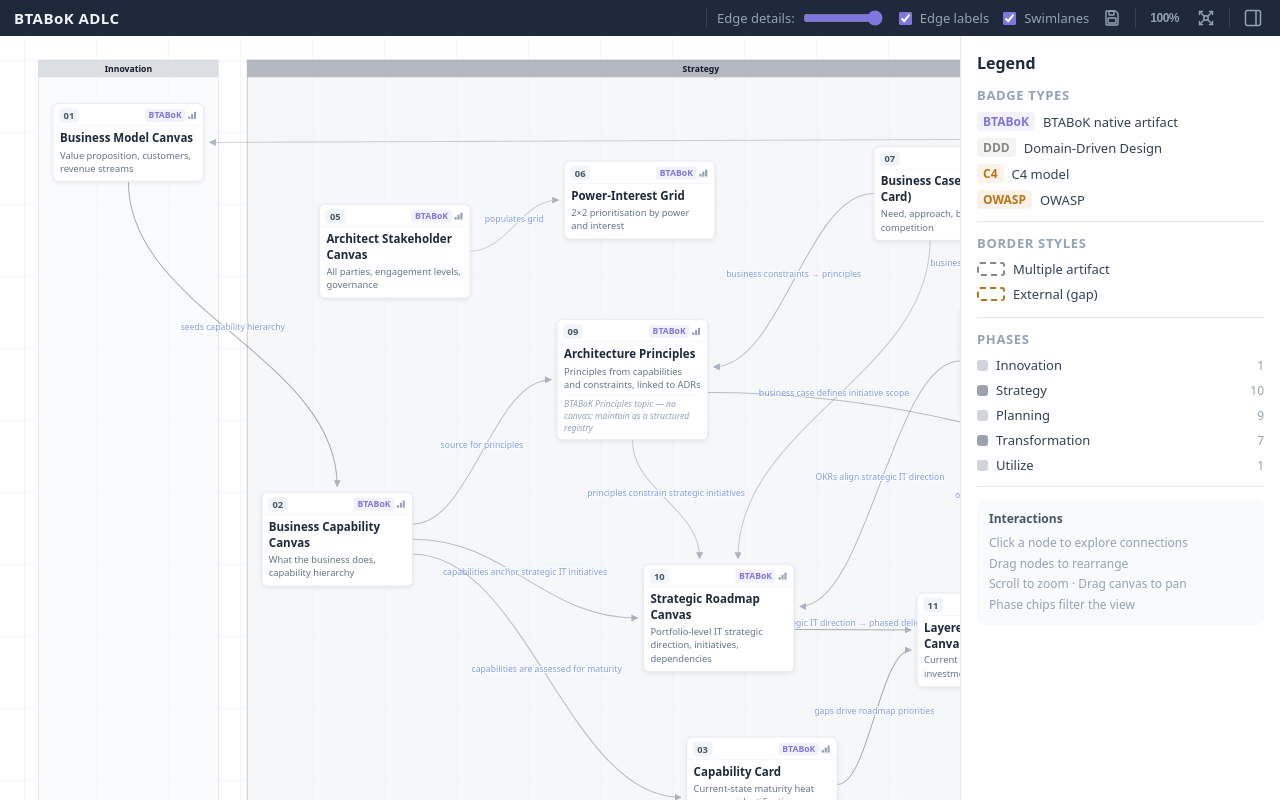
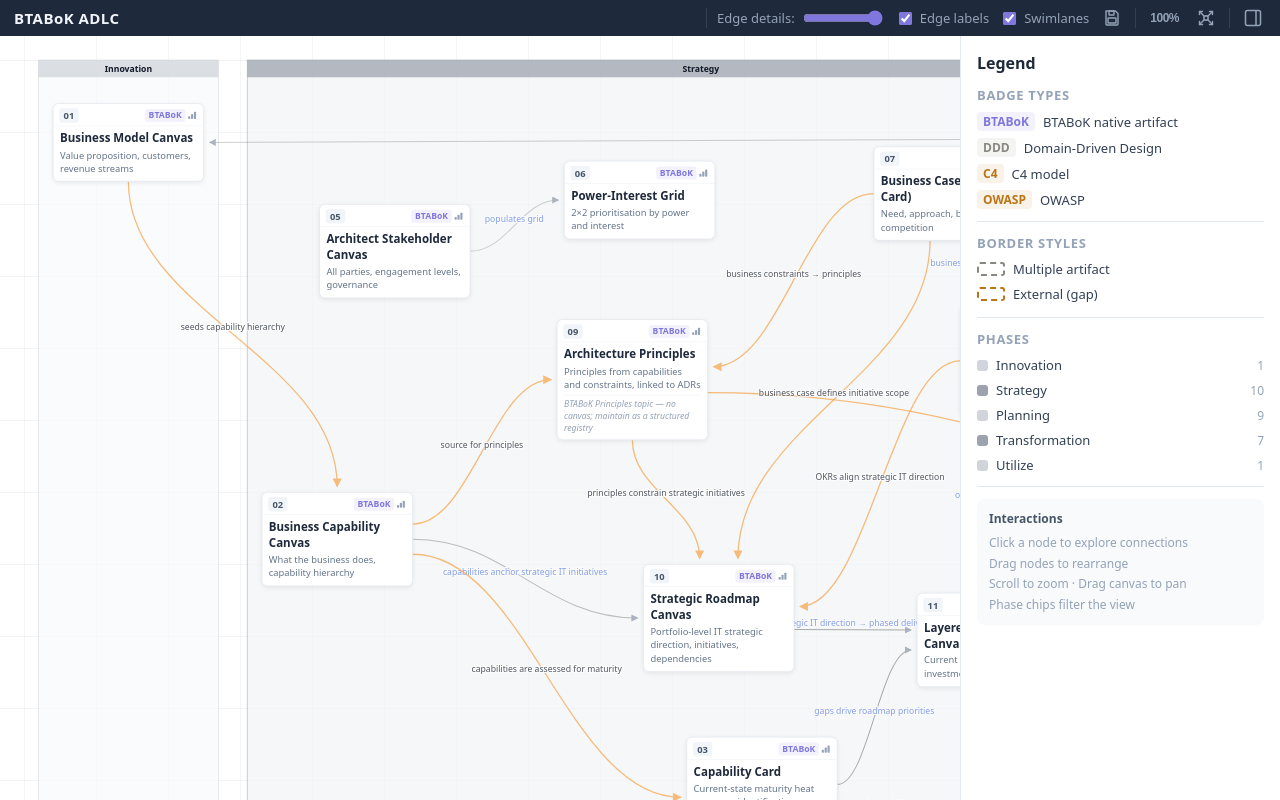
Before and after one commit to hza/btabok-adlc, a React (Vite) app: page / in a window 1280 px wide. Built offline with nearby package versions, Linux system fonts and the light colour scheme.

Commit message:
feat: add btabok marker and update edge styling for improved visualization

```diff
--- a/src/App.tsx
+++ b/src/App.tsx
@@ -213,6 +213,9 @@
                 <marker id="mHi" markerWidth="7" markerHeight="7" refX="6" refY="3.5" orient="auto">
                   <polygon points="0 0,7 3.5,0 7" fill="#7F77DD"/>
                 </marker>
+                <marker id="mBtabok" markerWidth="7" markerHeight="7" refX="6" refY="3.5" orient="auto">
+                  <polygon points="0 0,7 3.5,0 7" fill="#F5A44A"/>
+                </marker>
               </defs>
 
               {showSwimlanes && phaseBands.map(({ ph, minX, maxX, style }) => (
@@ -240,17 +243,19 @@
                   ? !(NODES.find(n => n.id === edge.from)?.phase === phaseFilter ||
                       NODES.find(n => n.id === edge.to)?.phase === phaseFilter)
                   : false;
-                const opacity = dimS || dimP ? 0.18 : hi ? 1 : 0.52;
+                const opacity = dimS || dimP ? 0.18 : hi ? 1 : edge.btabok ? 0.72 : 0.52;
+                const stroke  = hi ? '#7F77DD' : edge.btabok ? '#F5A44A' : edgeGreyColor(edge.importance);
+                const sw      = hi ? 2.2 : edge.btabok ? 1.8 : 1.4;
                 return (
                   <g key={edge.id} opacity={opacity}>
                     <path d={edge.path} fill="none"
-                      stroke={hi ? '#7F77DD' : edgeGreyColor(edge.importance)}
-                      strokeWidth={hi ? 2.2 : 1.4}
-                      markerEnd={`url(#${hi ? 'mHi' : 'mLo'})`}/>
+                      stroke={stroke}
+                      strokeWidth={sw}
+                      markerEnd={`url(#${hi ? 'mHi' : edge.btabok ? 'mBtabok' : 'mLo'})`}/>
                     {showLabels && (
                       <text x={edge.mx} y={edge.my - 5}
                         textAnchor="middle" fontSize={12} fontFamily="system-ui"
-                        fill={hi ? '#7F77DD' : '#1D4ED8'}
+                        fill={hi ? '#7F77DD' : edge.btabok ? '#111827' : '#1D4ED8'}
                         stroke="white" strokeWidth="2.8" paintOrder="stroke">
                         {edge.label}
                       </text>
```
